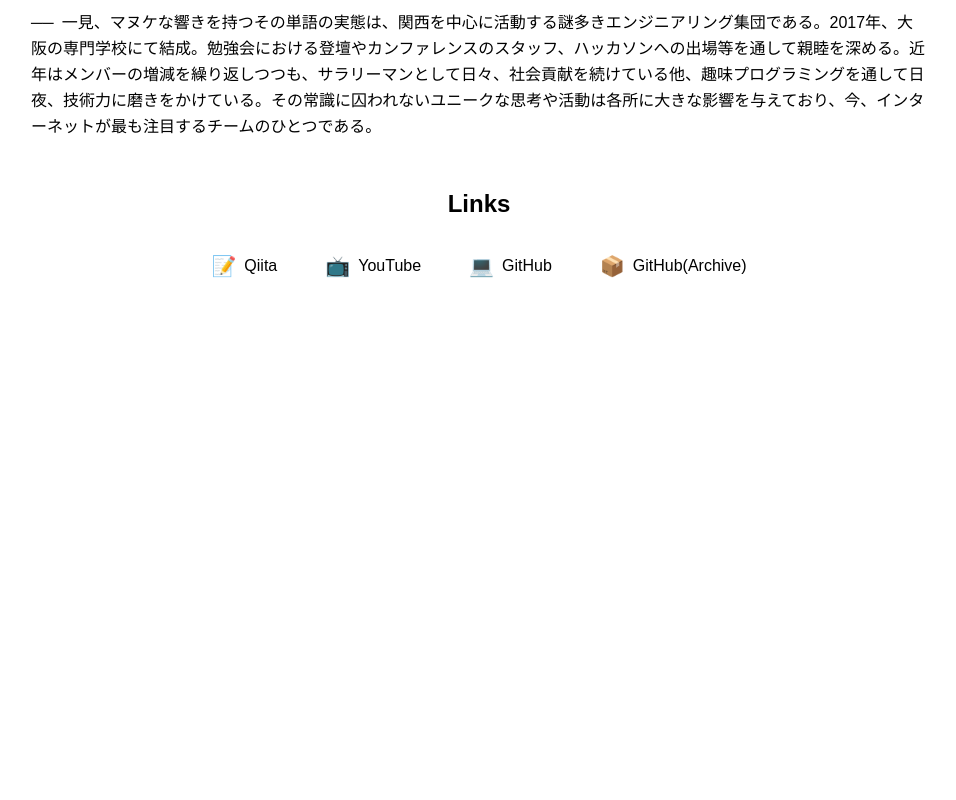
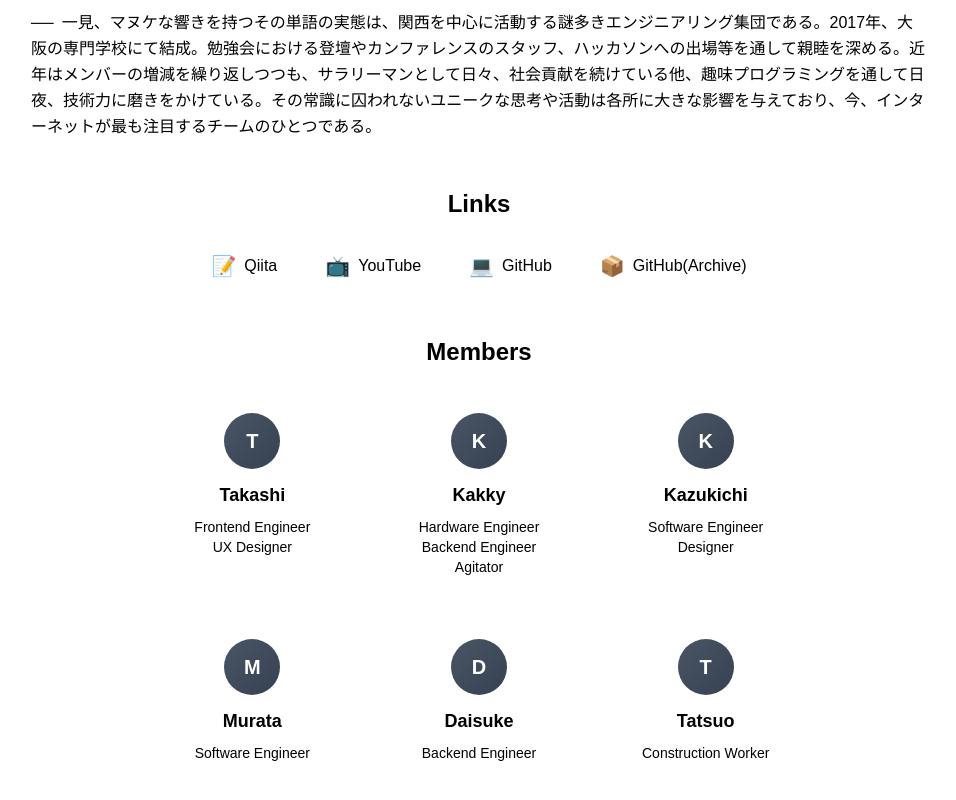
Before and after one commit to uyupun/tmp-official, an Astro site: page / in a window 1280 px wide. Shown: the part 802-1602 px from the top of the page, without its empty margins (161-1117 px from the left). Before the commit the page ends 1122 px from the top, so only its background shows below. Built offline with nearby package versions, Linux system fonts and the light colour scheme; Astro itself is replaced by a stand-in of ours.

Commit message:
Add members

```diff
--- a/src/pages/index.astro
+++ b/src/pages/index.astro
@@ -37,5 +37,80 @@ import Layout from '../layouts/Layout.astro';
 				</a>
 			</div>
 		</div>
+
+		<!-- メンバーセクション -->
+		<div class="mt-12 w-full max-w-2xl md:max-w-lg lg:max-w-2xl">
+			<h2 class="text-2xl font-bold text-center mb-6">Members</h2>
+			<div class="grid grid-cols-1 md:grid-cols-2 lg:grid-cols-3 gap-2 md:gap-1 lg:gap-2">
+				<!-- Takashi -->
+				<div class="bg-white/10 backdrop-blur-sm rounded-lg p-5 border border-white/20 hover:bg-white/20 transition-all duration-300">
+					<div class="flex flex-col items-center text-center">
+						<a href="https://takashimelon.com/" target="_blank" rel="noopener noreferrer"
+						   class="w-14 h-14 bg-gradient-to-br from-gray-600 to-gray-700 rounded-full flex items-center justify-center mb-3 hover:scale-110 transition-transform duration-300">
+							<span class="text-xl font-bold text-white">T</span>
+						</a>
+						<h3 class="text-lg font-bold mb-2">Takashi</h3>
+						<p class="text-sm text-black mb-3">Frontend Engineer<br>UX Designer</p>
+					</div>
+				</div>
+
+				<!-- Kakky -->
+				<div class="bg-white/10 backdrop-blur-sm rounded-lg p-5 border border-white/20 hover:bg-white/20 transition-all duration-300">
+					<div class="flex flex-col items-center text-center">
+						<div class="w-14 h-14 bg-gradient-to-br from-gray-600 to-gray-700 rounded-full flex items-center justify-center mb-3">
+							<span class="text-xl font-bold text-white">K</span>
+						</div>
+						<h3 class="text-lg font-bold mb-2">Kakky</h3>
+						<p class="text-sm text-black mb-3">Hardware Engineer<br>Backend Engineer<br>Agitator</p>
+					</div>
+				</div>
+
+				<!-- Kazukichi -->
+				<div class="bg-white/10 backdrop-blur-sm rounded-lg p-5 border border-white/20 hover:bg-white/20 transition-all duration-300">
+					<div class="flex flex-col items-center text-center">
+						<a href="https://tyokinuhata.github.io/" target="_blank" rel="noopener noreferrer"
+						   class="w-14 h-14 bg-gradient-to-br from-gray-600 to-gray-700 rounded-full flex items-center justify-center mb-3 hover:scale-110 transition-transform duration-300">
+							<span class="text-xl font-bold text-white">K</span>
+						</a>
+						<h3 class="text-lg font-bold mb-2">Kazukichi</h3>
+						<p class="text-sm text-black mb-3">Software Engineer<br>Designer</p>
+					</div>
+				</div>
+
+				<!-- Murata -->
+				<div class="bg-white/10 backdrop-blur-sm rounded-lg p-5 border border-white/20 hover:bg-white/20 transition-all duration-300">
+					<div class="flex flex-col items-center text-center">
+						<a href="https://takumiokayasu.github.io/" target="_blank" rel="noopener noreferrer"
+						   class="w-14 h-14 bg-gradient-to-br from-gray-600 to-gray-700 rounded-full flex items-center justify-center mb-3 hover:scale-110 transition-transform duration-300">
+							<span class="text-xl font-bold text-white">M</span>
+						</a>
+						<h3 class="text-lg font-bold mb-2">Murata</h3>
+						<p class="text-sm text-black mb-3">Software Engineer</p>
+					</div>
+				</div>
+
+				<!-- Daisuke -->
+				<div class="bg-white/10 backdrop-blur-sm rounded-lg p-5 border border-white/20 hover:bg-white/20 transition-all duration-300">
+					<div class="flex flex-col items-center text-center">
+						<div class="w-14 h-14 bg-gradient-to-br from-gray-600 to-gray-700 rounded-full flex items-center justify-center mb-3">
+							<span class="text-xl font-bold text-white">D</span>
+						</div>
+						<h3 class="text-lg font-bold mb-2">Daisuke</h3>
+						<p class="text-sm text-black mb-3">Backend Engineer</p>
+					</div>
+				</div>
+
+				<!-- Tatsuo -->
+				<div class="bg-white/10 backdrop-blur-sm rounded-lg p-5 border border-white/20 hover:bg-white/20 transition-all duration-300">
+					<div class="flex flex-col items-center text-center">
+						<div class="w-14 h-14 bg-gradient-to-br from-gray-600 to-gray-700 rounded-full flex items-center justify-center mb-3">
+							<span class="text-xl font-bold text-white">T</span>
+						</div>
+						<h3 class="text-lg font-bold mb-2">Tatsuo</h3>
+						<p class="text-sm text-black mb-3">Construction Worker</p>
+					</div>
+				</div>
+			</div>
+		</div>
 	</div>
 </Layout>
```
